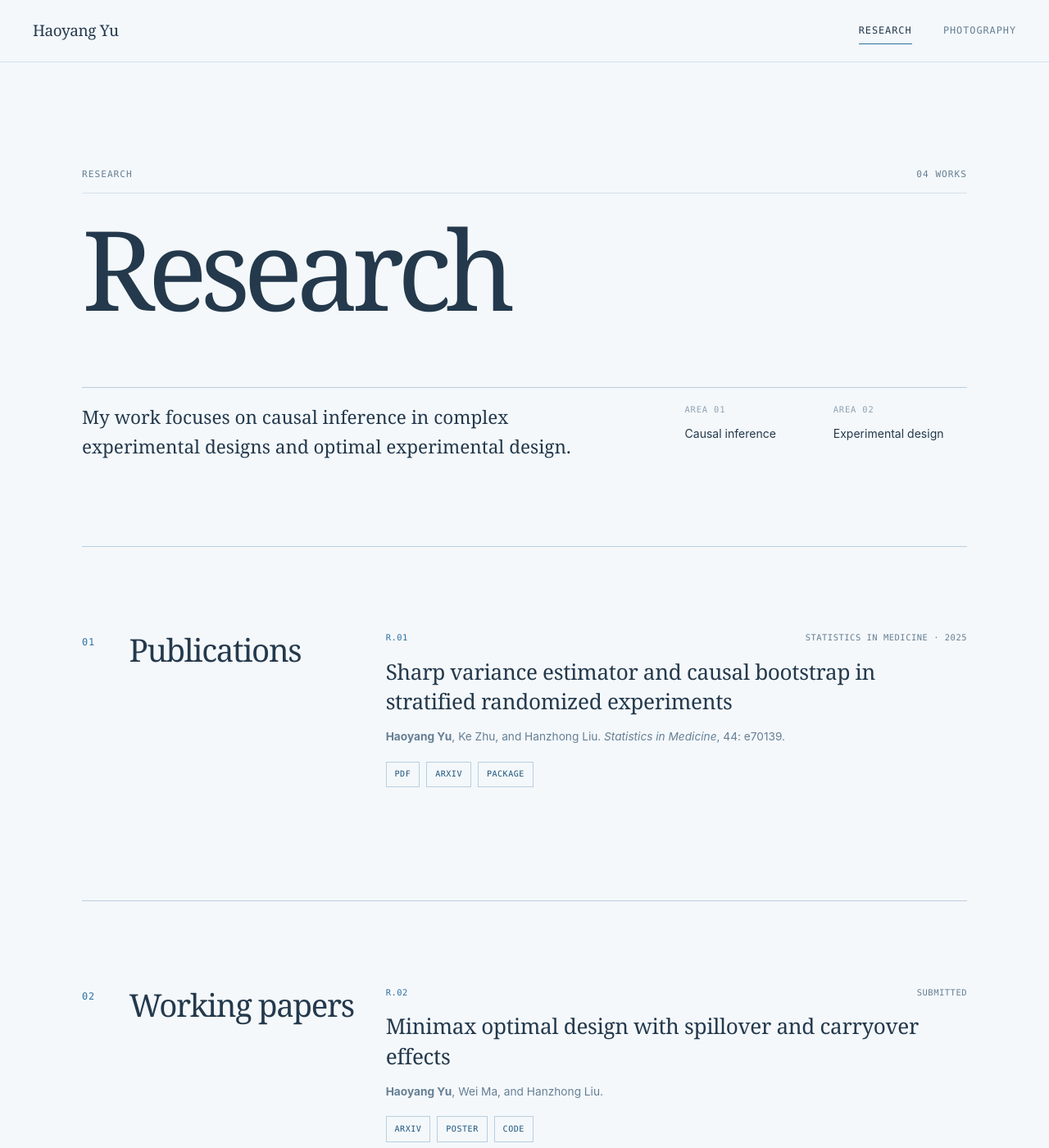
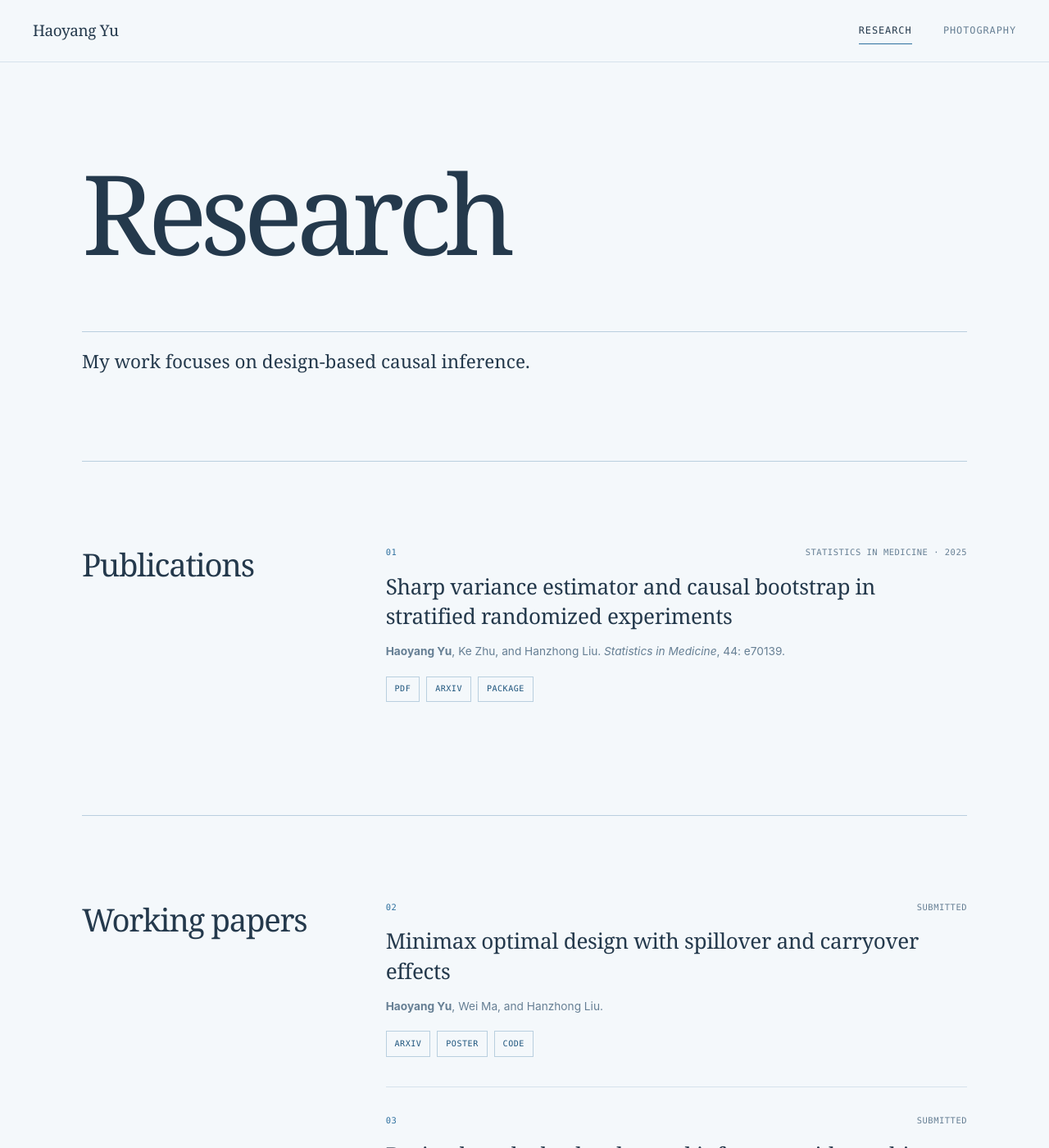
Before and after one commit to yu-hao-yang/yu-hao-yang.github.io, a Jekyll site: the page built from _pages/research.md, in a window 1280 px wide and 1400 px high. Shown: the whole window at 82% size. Built offline with Jekyll 4.4.1, drawn with Linux system fonts in a browser that asks for light colours.

```diff
--- a/_pages/photography.html
+++ b/_pages/photography.html
@@ -12,10 +12,6 @@ excerpt: "Photography is one of my everyday interests. Landscape photographs fro
 
 <main class="photo-page">
   <header class="photo-hero">
-    <div class="document-meta">
-      <span>Personal work</span>
-      <span>{{ site.data.photography.size }} photographs</span>
-    </div>
     <h1>Photography</h1>
     <p class="photo-intro">Photography is one of my everyday interests. Below are landscape photographs taken during my travels.</p>
   </header>
--- a/_pages/research.md
+++ b/_pages/research.md
@@ -2,7 +2,7 @@
 layout: default
 title: "Research"
 permalink: /research/
-excerpt: "Research in causal inference and experimental design."
+excerpt: "Research in design-based causal inference."
 author_profile: false
 redirect_from:
   - /resume
@@ -10,29 +10,20 @@ redirect_from:
 
 <main class="research-page">
   <header class="content-hero">
-    <div class="document-meta">
-      <span>Research</span>
-      <span>04 works</span>
-    </div>
     <h1>Research</h1>
     <div class="content-hero__summary">
-      <p>My work focuses on causal inference in complex experimental designs and optimal experimental design.</p>
-      <dl>
-        <div><dt>Area 01</dt><dd>Causal inference</dd></div>
-        <div><dt>Area 02</dt><dd>Experimental design</dd></div>
-      </dl>
+      <p>My work focuses on design-based causal inference.</p>
     </div>
   </header>
 
   <section class="research-section" aria-labelledby="published-title">
     <header>
-      <span class="section-number">01</span>
       <h2 id="published-title">Publications</h2>
     </header>
     <div class="work-list">
       <article class="work-entry">
         <div class="work-entry__meta">
-          <span>R.01</span>
+          <span>01</span>
           <span>Statistics in Medicine · 2025</span>
         </div>
         <h3><a href="https://onlinelibrary.wiley.com/doi/10.1002/sim.70139">Sharp variance estimator and causal bootstrap in stratified randomized experiments</a></h3>
@@ -48,13 +39,12 @@ redirect_from:
 
   <section class="research-section" aria-labelledby="working-papers-title">
     <header>
-      <span class="section-number">02</span>
       <h2 id="working-papers-title">Working papers</h2>
     </header>
     <div class="work-list">
       <article class="work-entry">
         <div class="work-entry__meta">
-          <span>R.02</span>
+          <span>02</span>
           <span>Submitted</span>
         </div>
         <h3><a href="https://arxiv.org/abs/2501.14602">Minimax optimal design with spillover and carryover effects</a></h3>
@@ -67,7 +57,7 @@ redirect_from:
       </article>
       <article class="work-entry">
         <div class="work-entry__meta">
-          <span>R.03</span>
+          <span>03</span>
           <span>Submitted</span>
         </div>
         <h3><a href="https://arxiv.org/abs/2606.00965">Design-based edge-level causal inference with machine learning assisted covariate adjustment</a></h3>
@@ -78,7 +68,7 @@ redirect_from:
       </article>
       <article class="work-entry">
         <div class="work-entry__meta">
-          <span>R.04</span>
+          <span>04</span>
           <span>Submitted · Chinese</span>
         </div>
         <h3><a href="https://arxiv.org/abs/2511.22518">Design-based Theory for Causal Inference (in Chinese)</a></h3>
--- a/_sass/layout/_site.scss
+++ b/_sass/layout/_site.scss
@@ -134,31 +134,6 @@ button:focus-visible {
   transform-origin: left;
 }
 
-/* Shared document language */
-
-.document-meta {
-  display: flex;
-  align-items: center;
-  justify-content: space-between;
-  gap: 1rem;
-  margin-bottom: 2rem;
-  padding-bottom: 0.7rem;
-  color: var(--site-muted);
-  border-bottom: 1px solid var(--site-line);
-  font-family: var(--site-mono);
-  font-size: 0.62rem;
-  letter-spacing: 0.09em;
-  text-transform: uppercase;
-}
-
-.section-number {
-  display: inline-block;
-  color: var(--site-accent);
-  font-family: var(--site-mono);
-  font-size: 0.66rem;
-  letter-spacing: 0.08em;
-}
-
 .home-page {
   width: min(var(--site-width), calc(100% - var(--site-gutter)));
   margin: 0 auto;
@@ -184,10 +159,11 @@ button:focus-visible {
   margin: 0;
   color: var(--site-ink);
   font-family: Georgia, "Times New Roman", serif;
-  font-size: clamp(4.8rem, 10vw, 8rem);
+  font-size: clamp(4rem, 8vw, 6.5rem);
   font-weight: 400;
   letter-spacing: -0.065em;
-  line-height: 0.78;
+  line-height: 0.9;
+  white-space: nowrap;
 }
 
 .profile-hero__role {
@@ -286,8 +262,7 @@ button:focus-visible {
   border-left: 1px solid var(--site-line);
 }
 
-.fact-list dt,
-.content-hero__summary dt {
+.fact-list dt {
   margin-bottom: 0.5rem;
   color: var(--site-faint);
   font-family: var(--site-mono);
@@ -296,16 +271,11 @@ button:focus-visible {
   text-transform: uppercase;
 }
 
-.fact-list dd,
-.content-hero__summary dd {
+.fact-list dd {
   margin: 0;
   color: var(--site-ink);
   font-size: 0.78rem;
   line-height: 1.55;
-}
-
-.fact-list dd + dd {
-  margin-top: 0.35rem;
 }
 
 /* Indexed home sections */
@@ -320,23 +290,7 @@ button:focus-visible {
 
 .indexed-section__heading {
   grid-column: 1 / span 4;
-  display: grid;
-  grid-template-columns: 2.3rem minmax(0, 1fr);
-  gap: 0.9rem;
   align-self: start;
-}
-
-.indexed-section__heading .section-number {
-  padding-top: 0.25rem;
-}
-
-.indexed-section__heading p {
-  margin: 0 0 0.45rem;
-  color: var(--site-muted);
-  font-family: var(--site-mono);
-  font-size: 0.58rem;
-  letter-spacing: 0.08em;
-  text-transform: uppercase;
 }
 
 .indexed-section__heading h2 {
@@ -368,7 +322,7 @@ button:focus-visible {
 }
 
 .record h3,
-.teaching-columns h3 {
+.teaching-columns h4 {
   margin: 0;
   color: var(--site-ink);
   font-family: Georgia, "Times New Roman", serif;
@@ -380,6 +334,11 @@ button:focus-visible {
   margin: 0.25rem 0 0;
   color: var(--site-muted);
   font-size: 0.76rem;
+}
+
+.record .record__emphasis {
+  color: var(--site-accent-dark);
+  font-weight: 600;
 }
 
 .record time,
@@ -403,20 +362,9 @@ button:focus-visible {
 }
 
 .home-research-group__heading {
-  display: grid;
-  grid-template-columns: 2.3rem minmax(0, 1fr);
-  gap: 0.9rem;
   margin-bottom: 1.8rem;
   padding-bottom: 0.9rem;
   border-bottom: 1px solid var(--site-line-strong);
-}
-
-.home-research-group__heading span {
-  padding-top: 0.2rem;
-  color: var(--site-accent);
-  font-family: var(--site-mono);
-  font-size: 0.58rem;
-  letter-spacing: 0.05em;
 }
 
 .home-research-group__heading h3 {
@@ -500,27 +448,6 @@ button:focus-visible {
   font-size: 0.56rem;
 }
 
-.section-link {
-  display: flex;
-  align-items: center;
-  justify-content: space-between;
-  margin-top: 0.4rem;
-  padding: 0.9rem 0;
-  color: var(--site-ink);
-  border-top: 1px solid var(--site-line-strong);
-  border-bottom: 1px solid var(--site-line);
-  font-family: var(--site-mono);
-  font-size: 0.62rem;
-  letter-spacing: 0.06em;
-  text-decoration: none;
-  text-transform: uppercase;
-}
-
-.section-link:hover,
-.section-link:focus-visible {
-  color: var(--site-accent-dark);
-}
-
 /* Awards and teaching */
 
 .award-list,
@@ -555,7 +482,23 @@ button:focus-visible {
   gap: clamp(2.5rem, 5vw, 4.5rem);
 }
 
-.teaching-columns h3 {
+.teaching-experience {
+  display: grid;
+  gap: 2rem;
+}
+
+.teaching-role {
+  margin: 0;
+  padding-bottom: 0.9rem;
+  color: var(--site-ink);
+  border-bottom: 1px solid var(--site-line-strong);
+  font-family: Georgia, "Times New Roman", serif;
+  font-size: clamp(1.4rem, 2.7vw, 2rem);
+  font-weight: 400;
+  letter-spacing: -0.025em;
+}
+
+.teaching-columns h4 {
   margin-bottom: 1rem;
 }
 
@@ -622,10 +565,6 @@ button:focus-visible {
 }
 
 .content-hero__summary {
-  display: grid;
-  grid-template-columns: minmax(0, 1.5fr) minmax(280px, 0.8fr);
-  gap: clamp(2rem, 7vw, 5rem);
-  align-items: start;
   margin-top: clamp(3rem, 7vw, 5rem);
   padding-top: 1rem;
   border-top: 1px solid var(--site-line-strong);
@@ -640,13 +579,6 @@ button:focus-visible {
   line-height: 1.6;
 }
 
-.content-hero__summary dl {
-  display: grid;
-  grid-template-columns: repeat(2, minmax(0, 1fr));
-  gap: 1rem;
-  margin: 0;
-}
-
 .research-section {
   display: grid;
   grid-template-columns: repeat(12, minmax(0, 1fr));
@@ -657,14 +589,7 @@ button:focus-visible {
 
 .research-section > header {
   grid-column: 1 / span 4;
-  display: grid;
-  grid-template-columns: 2.3rem minmax(0, 1fr);
-  gap: 0.9rem;
   align-self: start;
-}
-
-.research-section > header .section-number {
-  padding-top: 0.25rem;
 }
 
 .research-section > header h2 {
@@ -814,7 +739,7 @@ button:focus-visible {
   }
 
   .profile-hero__identity h1 {
-    font-size: clamp(4.4rem, 22vw, 6rem);
+    font-size: clamp(3rem, 14vw, 4.2rem);
   }
 
   .profile-portrait {
@@ -858,15 +783,6 @@ button:focus-visible {
     grid-template-columns: minmax(0, 1fr) auto;
   }
 
-  .content-hero__summary {
-    grid-template-columns: 1fr;
-  }
-
-  .content-hero__summary dl {
-    padding-top: 1rem;
-    border-top: 1px solid var(--site-line);
-  }
-
   .page__footer-inner {
     align-items: flex-start;
     flex-direction: column;
```
Also changed, not shown: _pages/about.md (+47 -70 lines).
